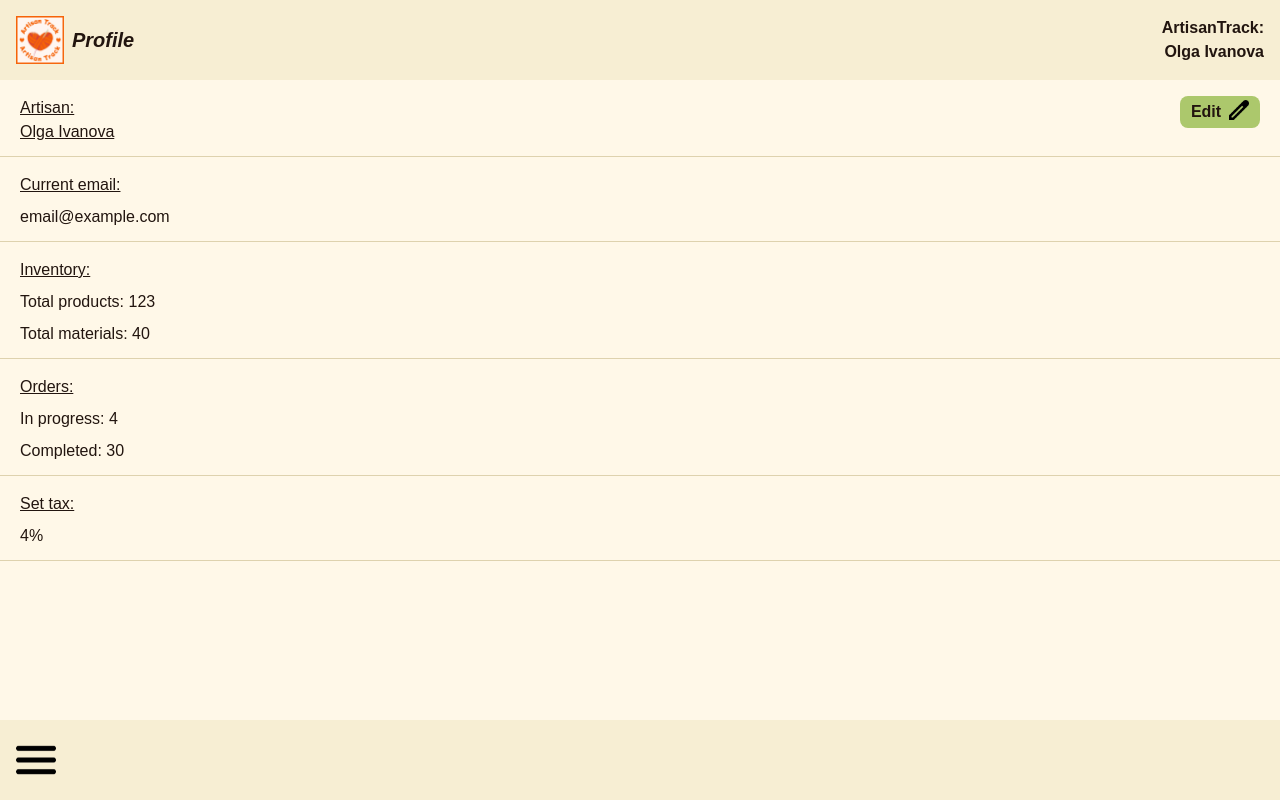
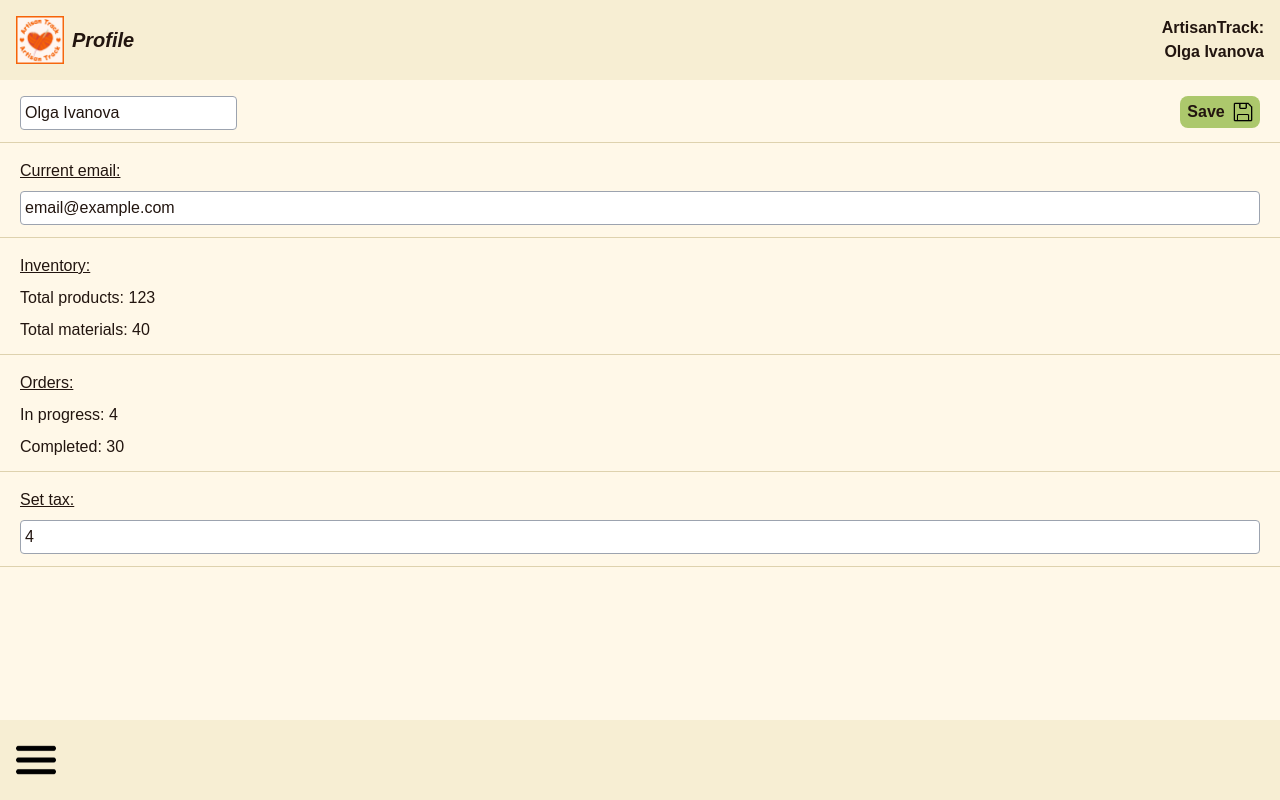
Before and after one commit to alice314nm/artisantrack, a Next.js app: page /pages/profile in a window 1280 px wide. Both pictures are taken after a click on the button "Edit". Built offline with nearby package versions, Linux system fonts and the light colour scheme.

Commit message:
Profie and Product can be edit

```diff
--- a/app/pages/productid/page.js
+++ b/app/pages/productid/page.js
@@ -10,10 +10,18 @@ import { useState } from "react";
 
 export default function ProductPage() {
   const [user, setUser] = useState(true);
-
   const [confirmWindowVisibility, setConfirmWindowVisibility] = useState(false);
   const [clientView, setClientView] = useState(false);
   const params = useParams();
+  const [isEditing, setIsEditing] = useState(false);
+  const [productName, setProductName] = useState("testNameProduct");
+  const [productCategory, setProductCategory] = useState(
+    "testCategory1, testCategory2"
+  );
+  const [productDescription, setProductDescription] = useState(
+    "Lorem Ipsum is simply dummy text of the printing and typesetting industry. Lorem Ipsum has been the industry's standard dummy text ever since the 1500s, when an unknown printer took a galley of type and scrambled it to make a type specimen book. It has survived not only five centuries, but also the leap into electronic typesetting, remaining essentially unchanged."
+  );
+  const [avgTotal, setAvgTotal] = useState(123);
 
   const openConfirmation = () => {
     setConfirmWindowVisibility(true);
@@ -25,6 +33,10 @@ export default function ProductPage() {
 
   const changeView = () => {
     setClientView((prev) => !prev);
+  };
+
+  const toggleEdit = () => {
+    setIsEditing((prev) => !prev);
   };
 
   if (user) {
@@ -75,48 +87,92 @@ export default function ProductPage() {
 
             <div className="flex flex-col gap-2">
               <div className="relative bg-green rounded-2xl w-32">
-                <button className="py-1 font-bold w-full flex flex-row items-center justify-center gap-2 flex-shrink-0">
-                  <p>Edit</p>
-                  <img src="/Pencil.png" alt="Pencil" className="w-4 h4" />
+                <button
+                  className="py-1 font-bold w-full flex flex-row items-center justify-center gap-2 flex-shrink-0"
+                  onClick={toggleEdit}
+                >
+                  <p>{isEditing ? "Save" : "Edit"}</p>
+                  <img
+                    src={isEditing ? "/Save.png" : "/Pencil.png"}
+                    className="w-4 h-4"
+                  />
                 </button>
               </div>
+              {isEditing ? (
+                <input
+                  type="text"
+                  value={productName}
+                  onChange={(e) => setProductName(e.target.value)}
+                  className="text-xl border p-2 rounded w-[300px]"
+                />
+              ) : (
                 <p className="text-xl">
-                testNameProduct
+                  {productName}
                   {/* {filteredProducts.length > 0
                   ? filteredProducts[0].title
                   : "Product not found"} */}
                 </p>
+              )}
+
+              {isEditing ? (
+                <div className="flex items-center gap-2">
+                  <p>Category: </p>
+                  <input
+                    type="text"
+                    value={productCategory}
+                    onChange={(e) => setProductCategory(e.target.value)}
+                    className="border p-2 rounded w-[300px]"
+                  />
+                </div>
+              ) : (
                 <p>
-                Category: testCategory1, testCategory2
+                  Category: {productCategory}
                   {/* {filteredProducts.length > 0
                   ? filteredProducts[0].category
                   : "Product not found"} */}
                 </p>
+              )}
+
               <div>
                 <p>Pattern description</p>
+                {isEditing ? (
+                  <textarea
+                    value={productDescription}
+                    onChange={(e) => setProductDescription(e.target.value)}
+                    className="border p-2 rounded w-full"
+                    rows={3}
+                  />
+                ) : (
                   <p>
-                  Lorem Ipsum is simply dummy text of the printing and
-                  typesetting industry. Lorem Ipsum has been the industry's
-                  standard dummy text ever since the 1500s, when an unknown
-                  printer took a galley of type and scrambled it to make a type
-                  specimen book. It has survived not only five centuries, but
-                  also the leap into electronic typesetting, remaining
-                  essentially unchanged.
-                </p>
-
+                    {productDescription}
                     {/* The code below should replace to show the description of product */}
                     {/* <p>
                   {filteredProducts.length > 0
                   ? filteredProducts[0].description
                   : "Product not found"}
                 </p> */}
+                  </p>
+                )}
               </div>
+
+              {isEditing ? (
+                <div className="flex items-center gap-2">
+                  <p>Average Total:</p>
+                  <input
+                    type="number"
+                    value={avgTotal}
+                    onChange={(e) => setAvgTotal(e.target.value)}
+                    className="border p-2 rounded"
+                  />
+                </div>
+              ) : (
                 <p>
-                Average Total: 123$
+                  Average Total: {avgTotal}$
                   {/* {filteredProducts.length > 0
                   ? filteredProducts[0].total
                   : "Product not found"}$ */}
                 </p>
+              )}
               <button
                 className="hover:arrow bg-red text-white rounded-xl w-32"
                 onClick={openConfirmation}
@@ -177,19 +233,26 @@ export default function ProductPage() {
 
             <div className="flex flex-col gap-2">
               <p className="text-xl">
-                TestProductName
+                {productName}
                 {/* {filteredProducts.length > 0
                   ? filteredProducts[0].title
                   : "Product not found"} */}
               </p>
               <p>
-                Category: testcategory1, testcategory2
+                Category: {productCategory}
                 {/* {filteredProducts.length > 0
                   ? filteredProducts[0].category
                   : "Product not found"} */}
               </p>
+              <div>
+                <p>Pattern description</p>
+                {productDescription}
+                {/* {filteredProducts.length > 0
+                  ? filteredProducts[0].description
+                  : "Product not found"} */}
+              </div>
               <p>
-                Average Total: 123$
+                Average Total: {avgTotal}$
                 {/* {filteredProducts.length > 0
                   ? filteredProducts[0].total
                   : "Product not found"}$ */}
--- a/app/pages/profile/page.js
+++ b/app/pages/profile/page.js
@@ -10,24 +10,58 @@ import Link from "next/link";
 import { useState } from "react";
 
 export default function Page() {
-  const [user, setUser] = useState(true)
+  const [user, setUser] = useState(true);
+  const [isEditing, setIsEditing] = useState(false);
+  const [userName, setUserName] = useState("Olga Ivanova");
+  const [email, setEmail] = useState("email@example.com");
+  const [tax, setTax] = useState(4);
+
+  const handleSave = () => {
+    setIsEditing(false);
+  };
 
   if (user) {
     return (
       <div className="flex flex-col min-h-screen gap-4">
-        <Header title="Profile" userName={"Olga Ivanova"} />
+        <Header title="Profile" userName={userName} />
 
         <div className="flex flex-row justify-between gap-2 border-b border-b-darkBeige px-5 pb-3">
-        <p className="underline">Artisan: <br></br>Olga Ivanova</p>
-          <button className="flex flex-row h-8 bg-green w-20 gap-2 item-center justify-center py-1 rounded-lg">
-            <p className='font-bold'>Edit</p>
-            <img src="/Pencil.png" className="w-5"/>
+          {isEditing ? (
+            <input
+              type="text"
+              value={userName}
+              onChange={(e) => setUserName(e.target.value)}
+              className="border border-gray-400 rounded p-1"
+            />
+          ) : (
+            <p className="underline">
+              Artisan: <br /> {userName}
+            </p>
+          )}
+          <button
+            className="flex flex-row h-8 bg-green w-20 gap-2 items-center justify-center py-1 rounded-lg"
+            onClick={isEditing ? handleSave : () => setIsEditing(true)}
+          >
+            <p className="font-bold">{isEditing ? "Save" : "Edit"}</p>
+            <img
+              src={isEditing ? "/Save.png" : "/Pencil.png"}
+              className="w-5"
+            />
           </button>
         </div>
 
         <div className="flex flex-col gap-2 border-b border-b-darkBeige px-5 pb-3">
           <p className="underline">Current email:</p>
-            <p>email@example.com</p>
+          {isEditing ? (
+            <input
+              type="email"
+              value={email}
+              onChange={(e) => setEmail(e.target.value)}
+              className="border border-gray-400 rounded p-1"
+            />
+          ) : (
+            <p>{email}</p>
+          )}
         </div>
 
         <div className="flex flex-col gap-2 border-b border-b-darkBeige px-5 pb-3">
@@ -44,30 +78,32 @@ export default function Page() {
 
         <div className="flex flex-col gap-2 border-b border-b-darkBeige px-5 pb-3">
           <p className="underline">Set tax:</p>
-            <p>4%</p>
+          {isEditing ? (
+            <input
+              type="number"
+              value={tax}
+              onChange={(e) => setTax(e.target.value)}
+              className="border border-gray-400 rounded p-1"
+            />
+          ) : (
+            <p>{tax}%</p>
+          )}
         </div>
 
-
-        <Menu
-          type="OnlySlideMenu"
-        />
+        <Menu type="OnlySlideMenu" />
       </div>
     );
   } else {
     return (
       <div className="flex flex-col min-h-screen gap-4">
         <Header title="Artisan Track" />
-
-        <div className="fixed w-screen h-screen flex flex-col text-center items-centeer justify-center gap-4">
+        <div className="fixed w-screen h-screen flex flex-col text-center items-center justify-center gap-4">
           <p>
-            Create account to start your <br />
-            artisan track
+            Create account to start your <br /> artisan track
           </p>
-          <Link href="/pages/signin">
           <button className="font-bold bg-green py-2 px-4 rounded-lg">
             Sign in
           </button>
-          </Link>
         </div>
       </div>
     );
```
Also changed, not shown: public/Save.png (added). Lines whose indentation alone changed are shown as unchanged.
